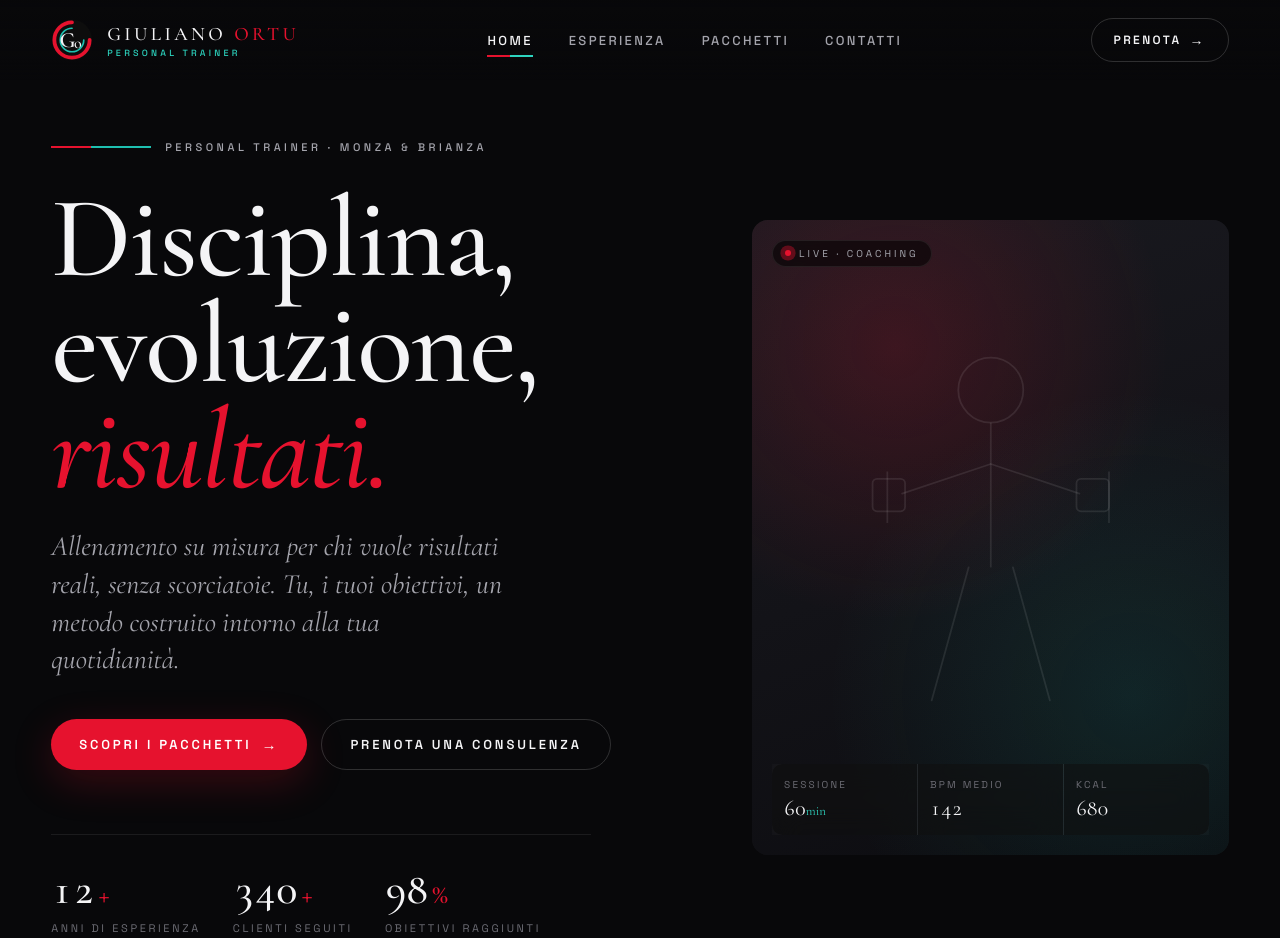
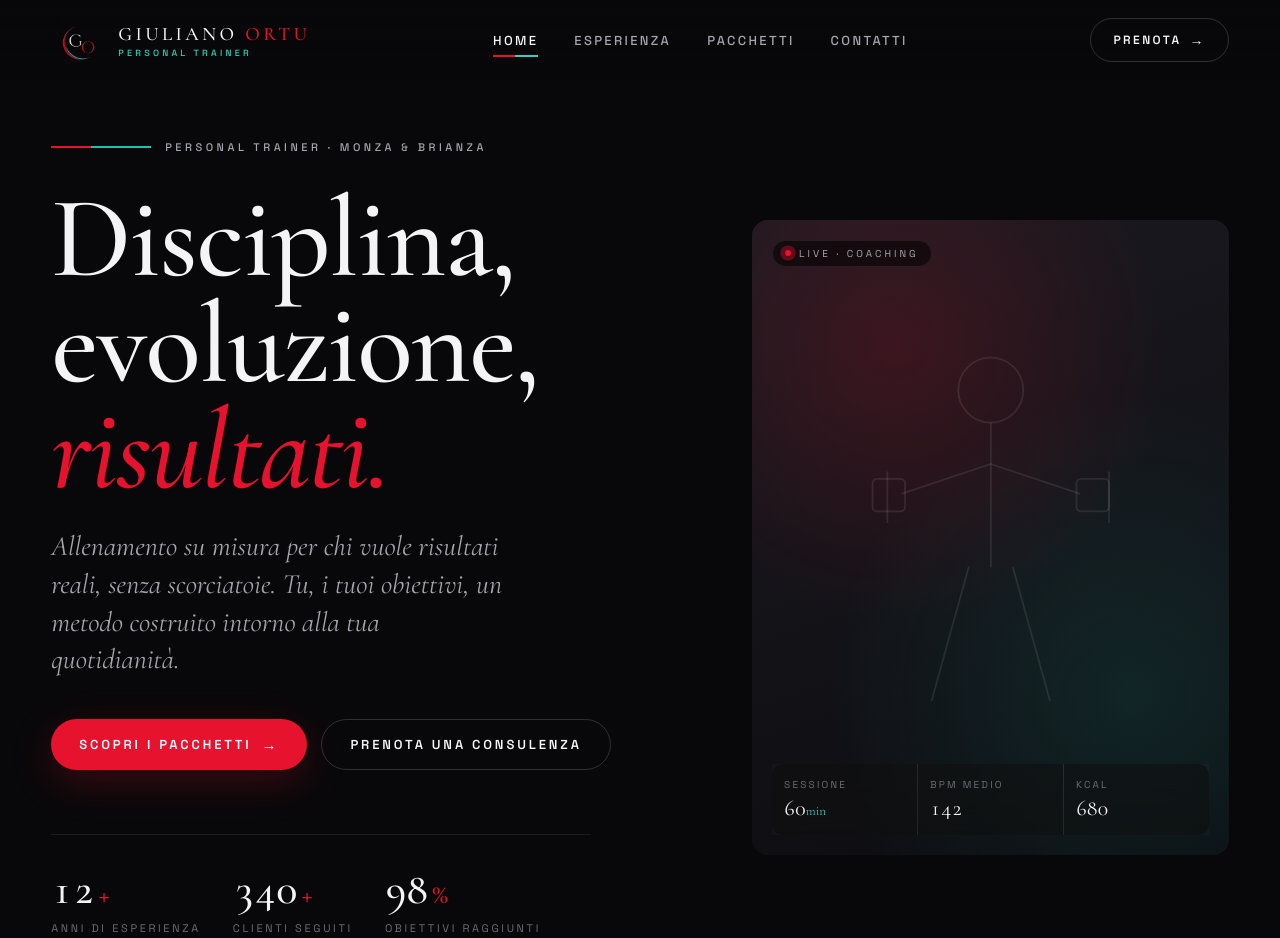
Before and after one commit to michelecossuu/pt_go_website, a plain HTML site: page index.html in a window 1280 px wide. Shown: the top 938 px of the page. Drawn offline with nearby package versions, Linux system fonts and the light colour scheme.

Commit message:
feat: add GO logo and update brand component for improved presentation

```diff
--- a/components.jsx
+++ b/components.jsx
@@ -27,7 +27,7 @@ const Icons = {
 // Brand wordmark
 const Brand = ({ onClick }) => (
   <div className="nav-brand" onClick={onClick} role="button" tabIndex={0}>
-    <Icons.Logo size={42} />
+    <img src="assets/logo_GO.png" alt="GO Logo" className="mark" />
     <div className="wm">
       Giuliano<em>&nbsp;Ortu</em>
       <small>Personal Trainer</small>
--- a/styles.css
+++ b/styles.css
@@ -129,7 +129,7 @@ body {
   border-bottom: none !important;
   box-shadow: none;
 }
-.nav-brand .mark { width: 38px; height: 38px; }
+.nav-brand .mark { height: 48px; width: auto; object-fit: contain; }
 .nav-brand .wm {
   font-family: var(--font-display);
   font-size: 19px;
```
Also changed, not shown: assets/logo_GO.png (added), 1 other file.
